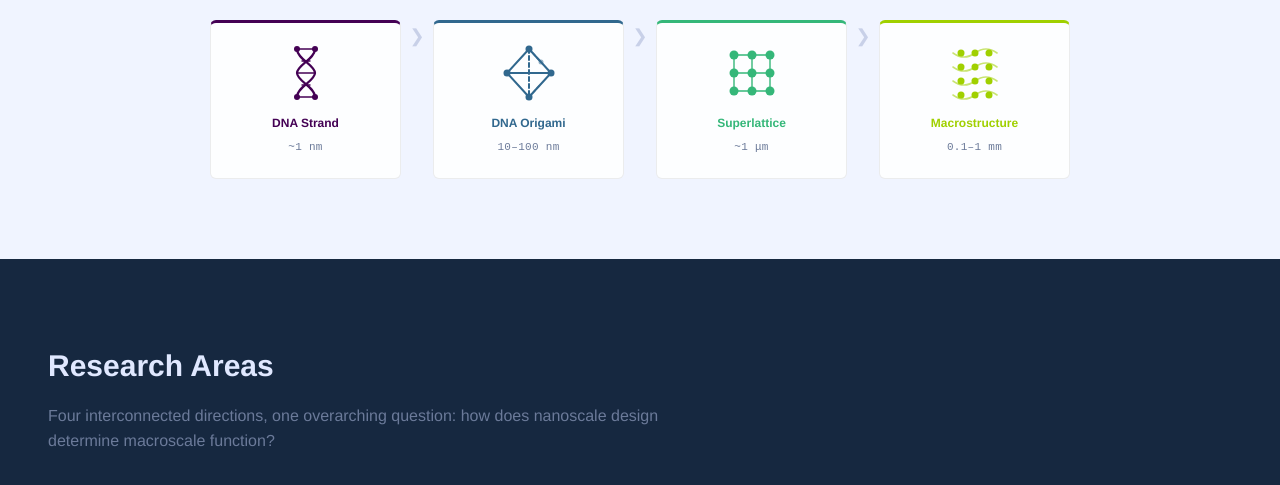
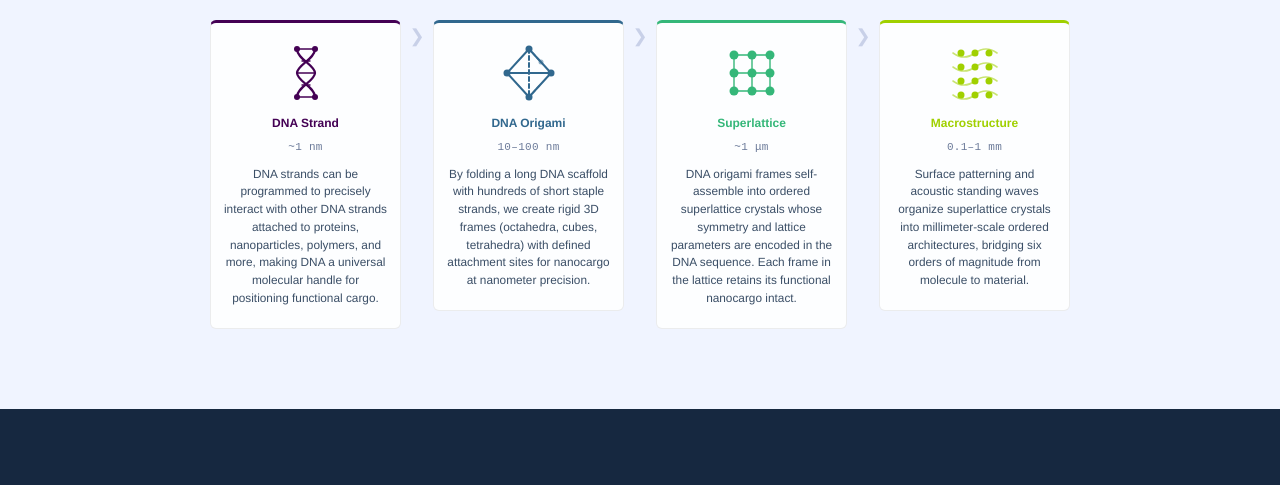
Before and after one commit to Zoharnon/arnon-lab, a Jekyll site: the page built from index.html, in a window 1280 px wide, cut to the strip 1566-2063 px from the top of the page. Shown: the top 485 px of the strip. Built offline with Jekyll 4.4.1, drawn with Linux system fonts in a browser that asks for light colours; nearby versions of some CDN libraries.

Commit message:
Update site

```diff
--- a/_sass/_layout.scss
+++ b/_sass/_layout.scss
@@ -705,11 +705,23 @@
         letter-spacing: 0.3px;
     }
 
+    // Desktop hover devices: tooltip floats below card
     .scale-hover-text {
+        display: none; // hidden by default; shown via media queries below
+    }
+}
+
+// ── Desktop: real hover support ──────────────────────────────
+@media (hover: hover) and (pointer: fine) {
+    .scale-node {
+        cursor: default;
+
+        .scale-hover-text {
+            display: block;
             position: absolute;
             top: calc(100% + 10px);
             left: 50%;
-        transform: translateX(-50%);
+            transform: translateX(-50%) translateY(6px);
             width: 200px;
             font-size: 0.78rem;
             color: #1e2d40;
@@ -723,10 +735,8 @@
             opacity: 0;
             pointer-events: none;
             transition: opacity 0.2s ease, transform 0.2s ease;
-        transform: translateX(-50%) translateY(6px);
             z-index: 200;
 
-        // Small arrow pointing up
             &::before {
                 content: '';
                 position: absolute;
@@ -754,13 +764,38 @@
             box-shadow: 0 8px 24px rgba(0,0,0,0.12);
             z-index: 100;
 
-        .scale-icon {
-            transform: scale(0.88);
-        }
+            .scale-icon { transform: scale(0.88); }
 
             .scale-hover-text {
                 opacity: 1;
                 transform: translateX(-50%) translateY(0);
+            }
+        }
+    }
+}
+
+// ── Touch devices: text always visible inline ─────────────────
+@media (hover: none) {
+    .scale-node {
+        cursor: pointer;
+
+        .scale-hover-text {
+            display: block;
+            position: static;
+            transform: none;
+            width: auto;
+            font-size: 0.74rem;
+            color: #3a4e66;
+            line-height: 1.5;
+            text-align: center;
+            background: none;
+            border: none;
+            border-radius: 0;
+            padding: 0;
+            box-shadow: none;
+            opacity: 1;
+            margin-top: 8px;
+            pointer-events: auto;
         }
     }
 }
@@ -780,18 +815,6 @@
     }
 }
 
-// Touch-tap open state for scale tooltips
-.scale-node.touch-open {
-    transform: scale(1.03);
-    box-shadow: 0 8px 24px rgba(0,0,0,0.12);
-    z-index: 100;
-
-    .scale-hover-text {
-        opacity: 1;
-        transform: translateX(-50%) translateY(0);
-        pointer-events: auto;
-    }
-}
 
 // ── RESEARCH AREAS ───────────────────────────────────────────
 .home-research {
--- a/index.html
+++ b/index.html
@@ -211,27 +211,6 @@
   </div>
 </section>
 
-<script>
-// Touch devices: tap scale-node to toggle tooltip
-(function() {
-  var isTouchDevice = ('ontouchstart' in window) || (navigator.maxTouchPoints > 0);
-  if (!isTouchDevice) return;
-  var nodes = document.querySelectorAll('.scale-node');
-  nodes.forEach(function(node) {
-    node.addEventListener('click', function(e) {
-      var isOpen = node.classList.contains('touch-open');
-      // Close all
-      nodes.forEach(function(n) { n.classList.remove('touch-open'); });
-      // Toggle this one
-      if (!isOpen) node.classList.add('touch-open');
-      e.stopPropagation();
-    });
-  });
-  document.addEventListener('click', function() {
-    nodes.forEach(function(n) { n.classList.remove('touch-open'); });
-  });
-})();
-</script>
 
 
 <!-- ═══════════════════════════════════════════════════════════
```
Lines whose indentation alone changed are shown as unchanged.
